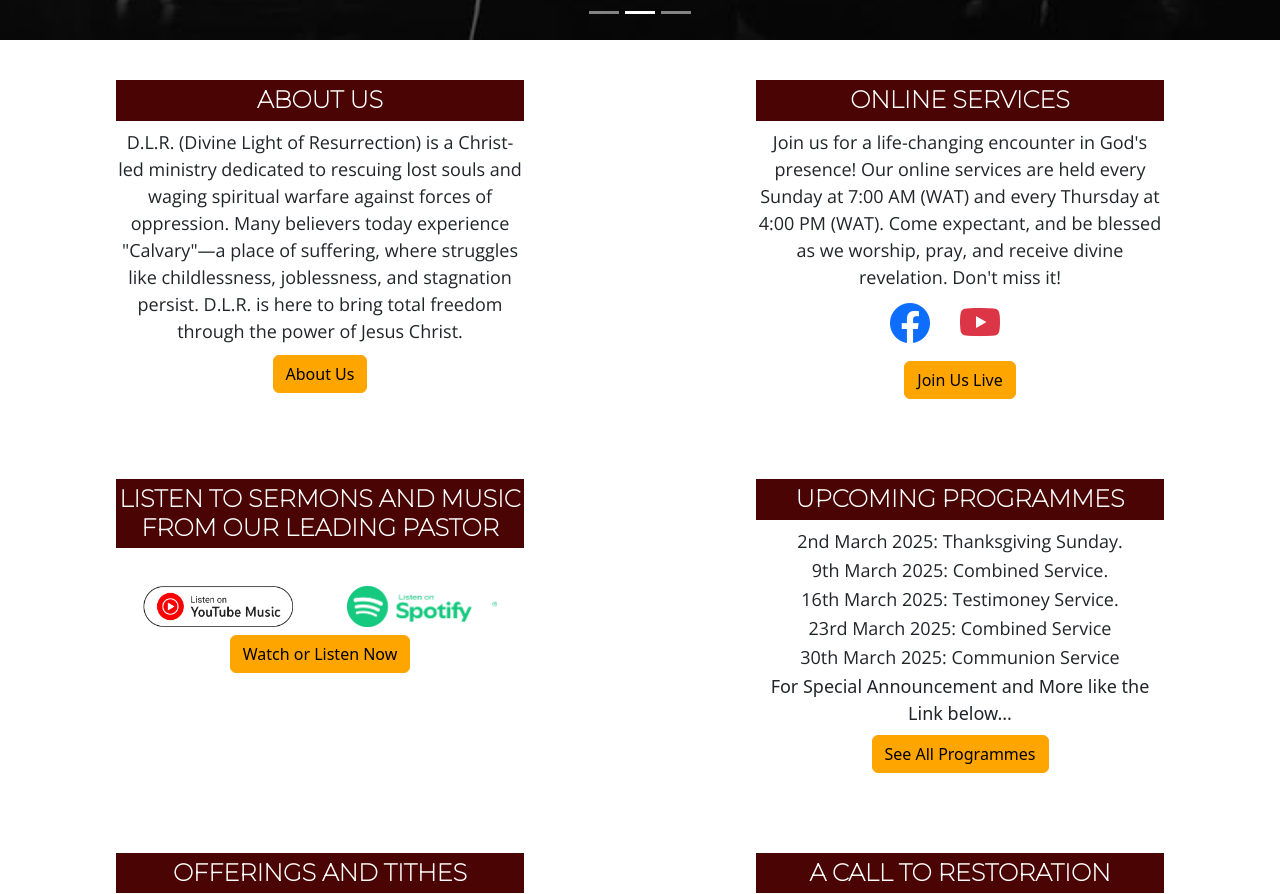
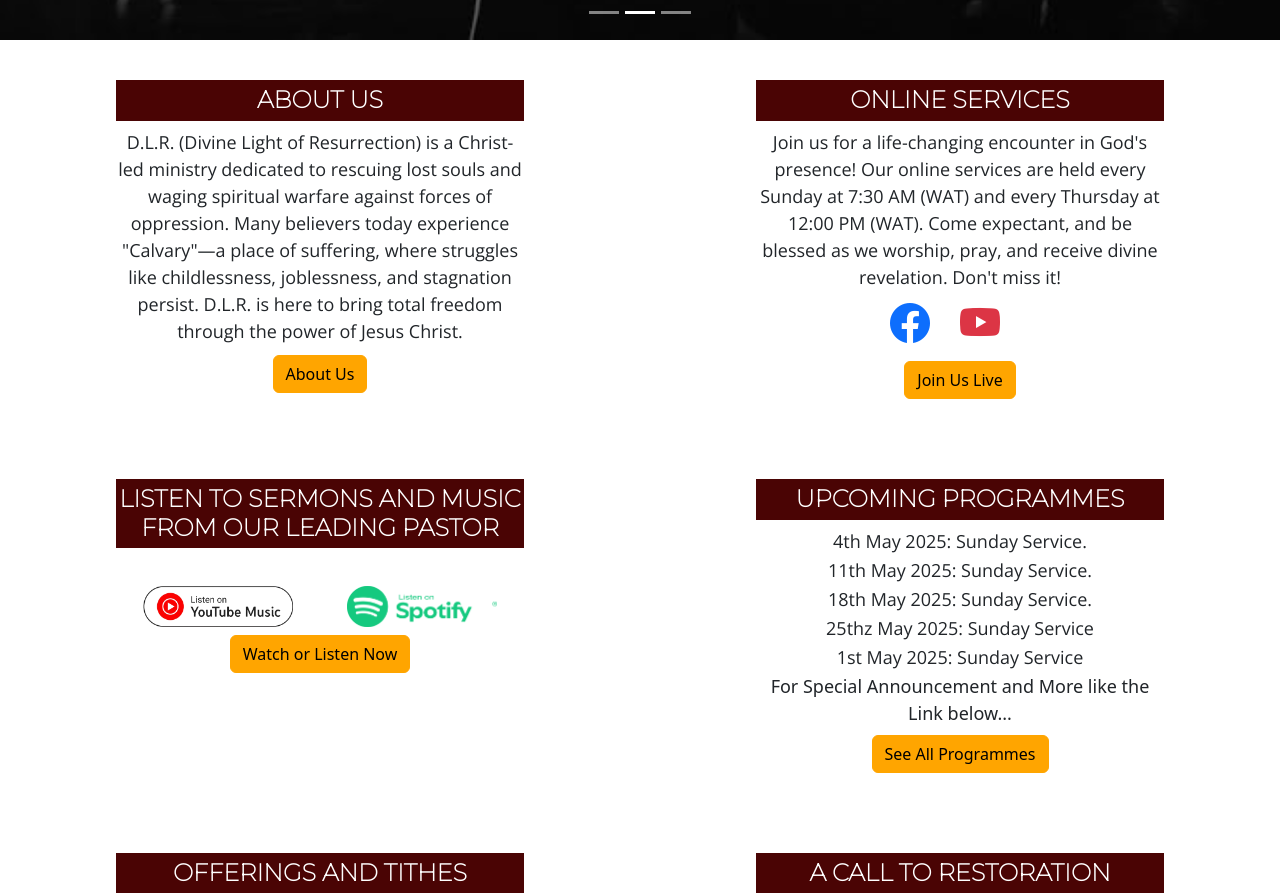
Before and after one commit to Ounini/DLR, a React (Create React App) app: page / in a window 1280 px wide. Shown: the part 760-1654 px from the top of the page. Built offline with nearby package versions, Linux system fonts and the light colour scheme.

Commit message:
update Home page

```diff
--- a/src/components/Home.js
+++ b/src/components/Home.js
@@ -27,7 +27,7 @@ const caroData = [
     text: "Experience God's Presence",
     alt: "join us",
     phase:
-      '"Join us live every Sunday at 7:00 AM & Thursdays at 4:00 PM (WAT)"',
+      '"Join us live every Sunday at 7:30 AM & Thursdays at 12:00 AM (WAT)"',
     joinText: "Join us live",
     joinUrl: "/live",
     worship: "Worship with us",
@@ -191,15 +191,18 @@ function Home() {
             <h4>Online Services</h4>
             <p>
               Join us for a life-changing encounter in God's presence! Our
-              online services are held every Sunday at 7:00 AM (WAT) and every
-              Thursday at 4:00 PM (WAT). Come expectant, and be blessed as we
+              online services are held every Sunday at 7:30 AM (WAT) and every
+              Thursday at 12:00 PM (WAT). Come expectant, and be blessed as we
               worship, pray, and receive divine revelation. Don't miss it!
             </p>
             <div>
               <Link target="_blank" to="https://facebook.com">
                 <i className="bi bi-facebook" />
               </Link>
-              <Link target="_blank" to="https://www.youtube.com/@divine_light_resurrection">
+              <Link
+                target="_blank"
+                to="https://www.youtube.com/@divine_light_resurrection"
+              >
                 <i className="bi bi-youtube text-danger" />
               </Link>
             </div>
@@ -215,12 +218,18 @@ function Home() {
             <h4>listen to sermons and music from our leading pastor</h4>
             <Row>
               <Col className="youtubeImg">
-                <Link target="_blank" to="https://www.youtube.com/watch?v=qNs3l_Nw4Mo">
+                <Link
+                  target="_blank"
+                  to="https://www.youtube.com/watch?v=qNs3l_Nw4Mo"
+                >
                   <img src={youtubeListen} alt="Listen on Youtube" />
                 </Link>
               </Col>
               <Col className="youtubeImg">
-                <Link target="_blank" to="https://open.spotify.com/album/6DuAl7mhGpwA2e8EKQJRXt?utm_campaign=website&utm_medium=Email+&utm_source=SendGrid">
+                <Link
+                  target="_blank"
+                  to="https://open.spotify.com/album/6DuAl7mhGpwA2e8EKQJRXt?utm_campaign=website&utm_medium=Email+&utm_source=SendGrid"
+                >
                   <img src={spotifyListen} alt="Listen on spotify" />
                 </Link>
               </Col>
@@ -233,11 +242,11 @@ function Home() {
         <Col sm={12} lg={6}>
           <section className="sectionServices">
             <h4>Upcoming Programmes</h4>
-            <p>2nd March 2025: Thanksgiving Sunday.</p>
-            <p>9th March 2025: Combined Service.</p>
-            <p>16th March 2025: Testimoney Service.</p>
-            <p>23rd March 2025: Combined Service</p>
-            <p>30th March 2025: Communion Service</p>
+            <p>4th May 2025: Sunday Service.</p>
+            <p>11th May 2025: Sunday Service.</p>
+            <p>18th May 2025: Sunday Service.</p>
+            <p>25thz May 2025: Sunday Service</p>
+            <p>1st May 2025: Sunday Service</p>
             <div className="programmeHome">
               For Special Announcement and More like the Link below...
             </div>
@@ -289,7 +298,7 @@ function Home() {
           <Carousel fade className="test">
             {testimoneyData.map((test) => (
               <Carousel.Item
-                interval="40000"
+                interval="50000"
                 className="testCaro"
                 key={test.id}
               >
```
